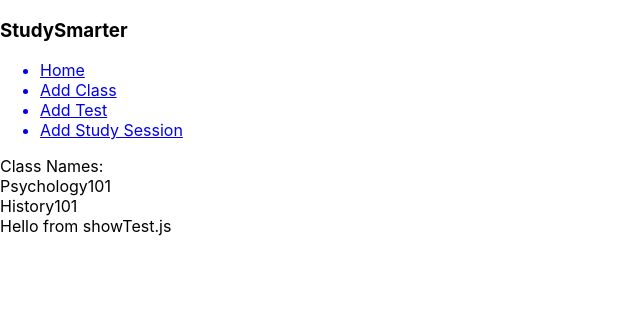
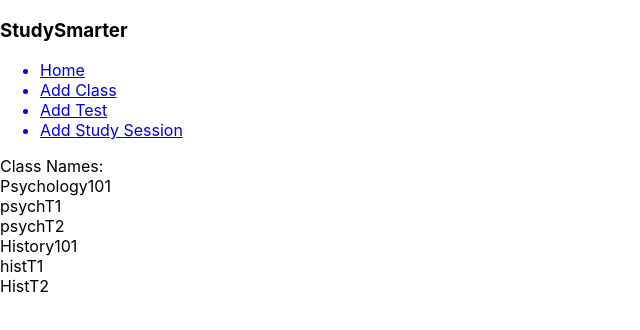
Before and after one commit to cparch/studySmarter, a React (Create React App) app: page / in a window 1280 px wide. Shown: the top 330 px of the page, without its empty margins (0-640 px from the left). Built offline with nearby package versions, Linux system fonts and the light colour scheme.

Commit message:
Display all tests for each course on home page

```diff
--- a/src/Components/Home/Home.js
+++ b/src/Components/Home/Home.js
@@ -5,7 +5,17 @@ const Home = (props) => {
   const courseNames = props.classList.map((courseInfo) => {
     return(
       <div>
+        <div>
           {courseInfo.classTitle}
+        </div>
+
+        <div>
+          <ShowTest
+            courseInfo={courseInfo}
+            // classIdx={idx}
+            // homePageShowTestStudySessions={props.homePageShowTestStudySessions}
+          />
+        </div>
       </div>
     )
   })
@@ -18,7 +28,6 @@ const Home = (props) => {
       <div>
         {courseNames}
       </div>
-      <ShowTest/>
     </div>
   )
 };
--- a/src/Components/Home/ShowTest.js
+++ b/src/Components/Home/ShowTest.js
@@ -1,11 +1,20 @@
 import React from 'react';
 
-const ShowTest = () => {
-  return (
+const ShowTests = (props) => {
+
+  let listItems = props.courseInfo.test.map((testInfo) =>{
+    return(
+      <div>
+        {testInfo.testName}
+      </div>
+    )
+  });
+
+  return(
     <div>
-      Hello from showTest.js
+      {listItems}
     </div>
   )
 };
 
-export default ShowTest;
+export default ShowTests;
```
